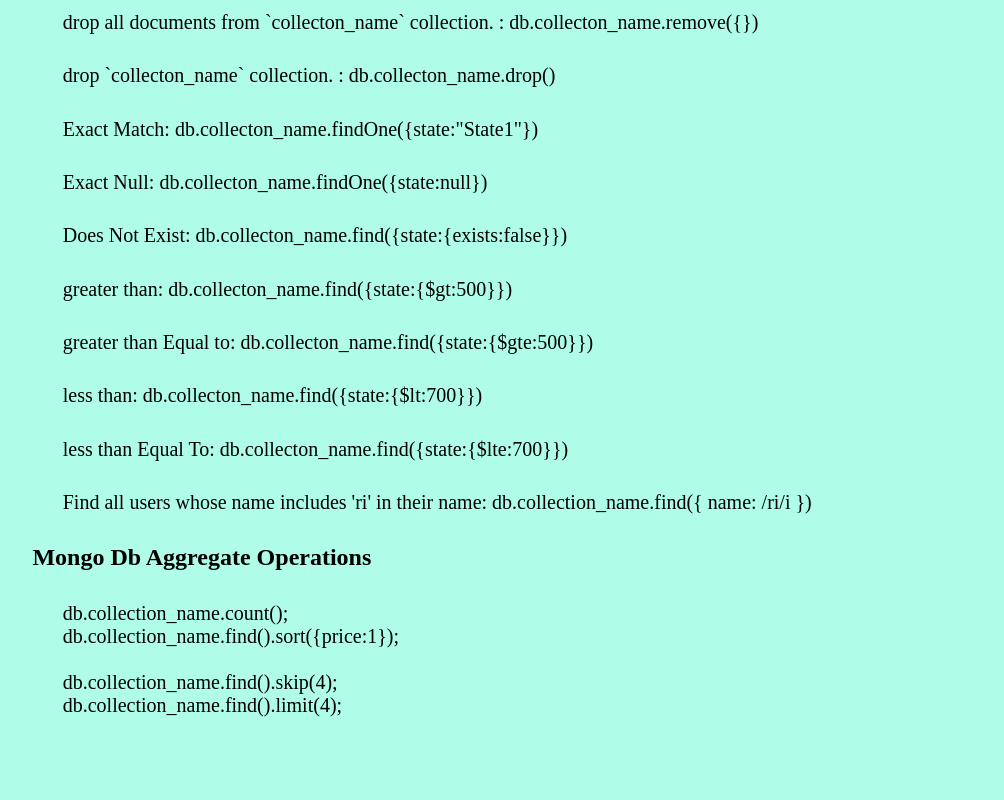
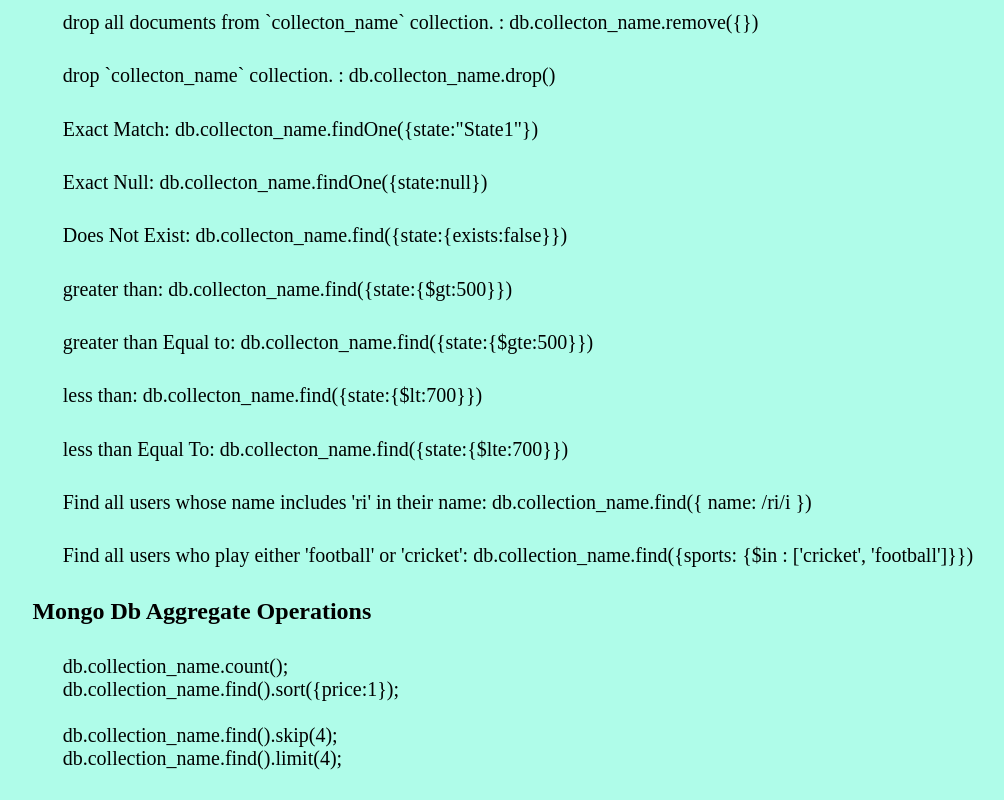
Before and after one commit to olyrajak/basic-command-mongodb, a plain HTML site: page index.html in a window 1280 px wide. Shown: the part 1073-1873 px from the top of the page, without its empty margins (102-1106 px from the left). Before the commit the page ends 1820 px from the top, so only its background shows below. Drawn offline with Linux system fonts and the light colour scheme.

Commit message:
Update index.html

```diff
--- a/index.html
+++ b/index.html
@@ -82,6 +82,9 @@
         </p><p style="font-size:20px;margin:3%">
            Find all users whose name includes 'ri' in their name:
                 db.collection_name.find({ name: /ri/i })
+        </p><p style="font-size:20px;margin:3%">
+          Find all users who play either 'football' or 'cricket':
+          db.collection_name.find({sports: {$in : ['cricket', 'football']}})
         </p>
 
         <h2>Mongo Db Aggregate Operations</h2>
```
